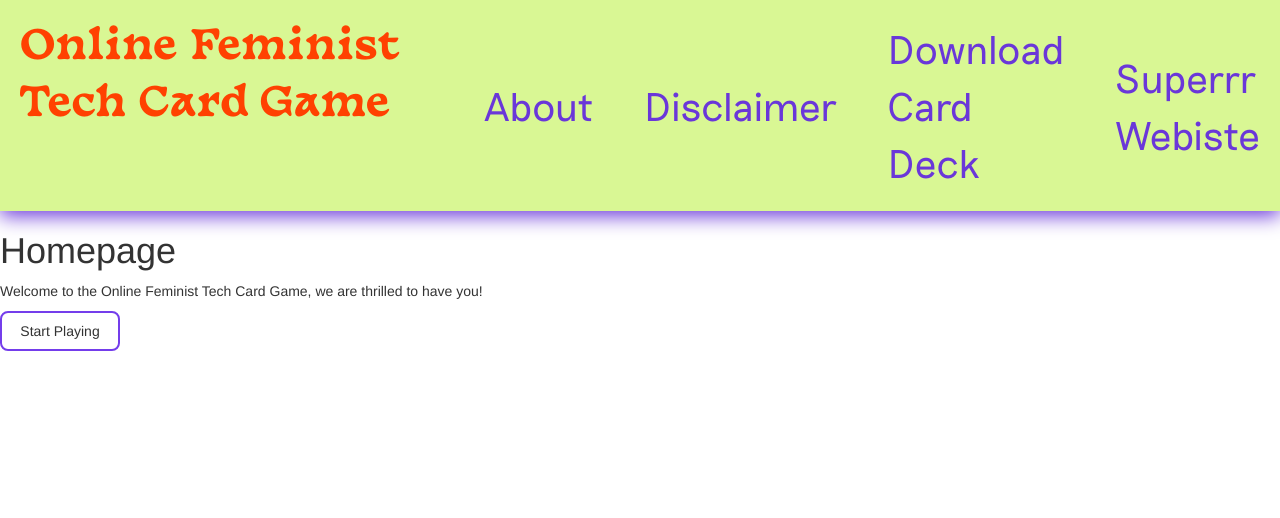
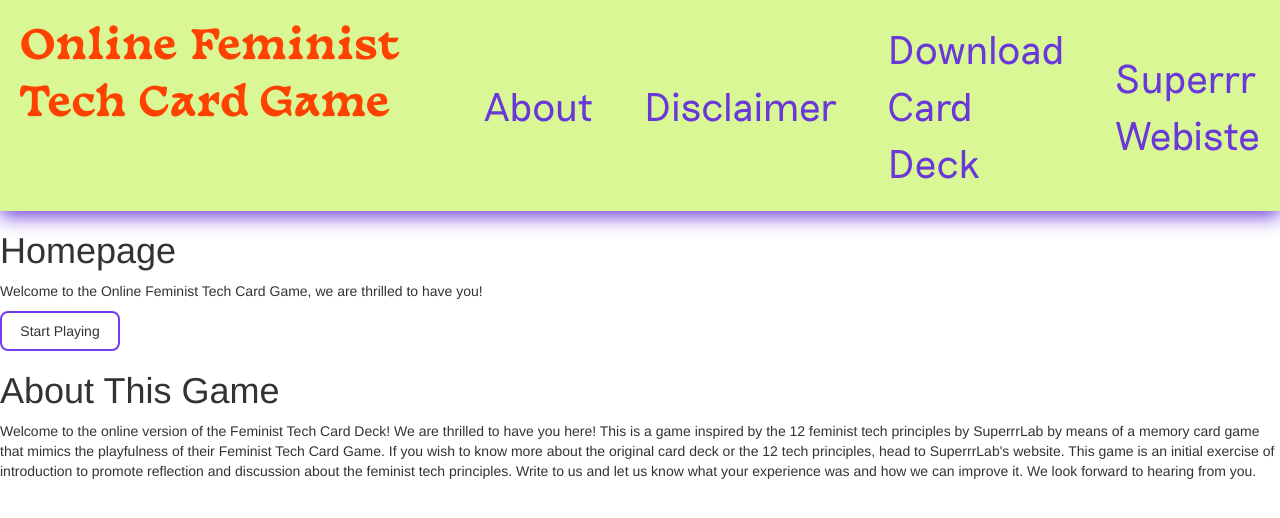
Before and after one commit to elassstica/ftcd-fenn, a React (Create React App) app: page / in a window 1280 px wide. Shown: the top 518 px of the page. Built offline with nearby package versions, Linux system fonts and the light colour scheme; no server answers.

Commit message:
changed about location

```diff
--- a/src/App.js
+++ b/src/App.js
@@ -4,7 +4,7 @@ import axios from "axios";
 import MemCardGame from "./components/MemCardGame";
 import "bootstrap/dist/css/bootstrap.min.css";
 import Navbar from "./components/Navbar";
-import About from "./pages/About";
+import About from "./components/About";
 import Disclaimer from "./pages/Disclaimer";
 import Download from "./pages/Original";
 import Superrr from "./pages/Superrr";
--- a/src/pages/About.js
+++ b/src/components/About.js
@@ -1,8 +1,8 @@
-export default function About() {
+function About() {
   return (
-    <div>
-      <h1 className="Tabout">About This Game</h1>
-      <p className="about">
+    <div className="Home">
+      <h1>About This Game</h1>
+      <p>
         Welcome to the online version of the Feminist Tech Card Deck! We are
         thrilled to have you here! This is a game inspired by the 12 feminist
         tech principles by SuperrrLab by means of a memory card game that mimics
@@ -16,3 +16,5 @@ export default function About() {
     </div>
   );
 }
+
+export default About;
--- a/src/components/Home.js
+++ b/src/components/Home.js
@@ -1,10 +1,11 @@
 import { useNavigate } from "react-router-dom";
+import About from "./About";
 
 function Home() {
   const navigate = useNavigate();
 
   return (
-    <div>
+    <div className="Home">
       <h1>Homepage</h1>
       <p>
         Welcome to the Online Feminist Tech Card Game, we are thrilled to have
@@ -17,6 +18,7 @@ function Home() {
       >
         Start Playing
       </button>
+      <About />
     </div>
   );
 }
```
